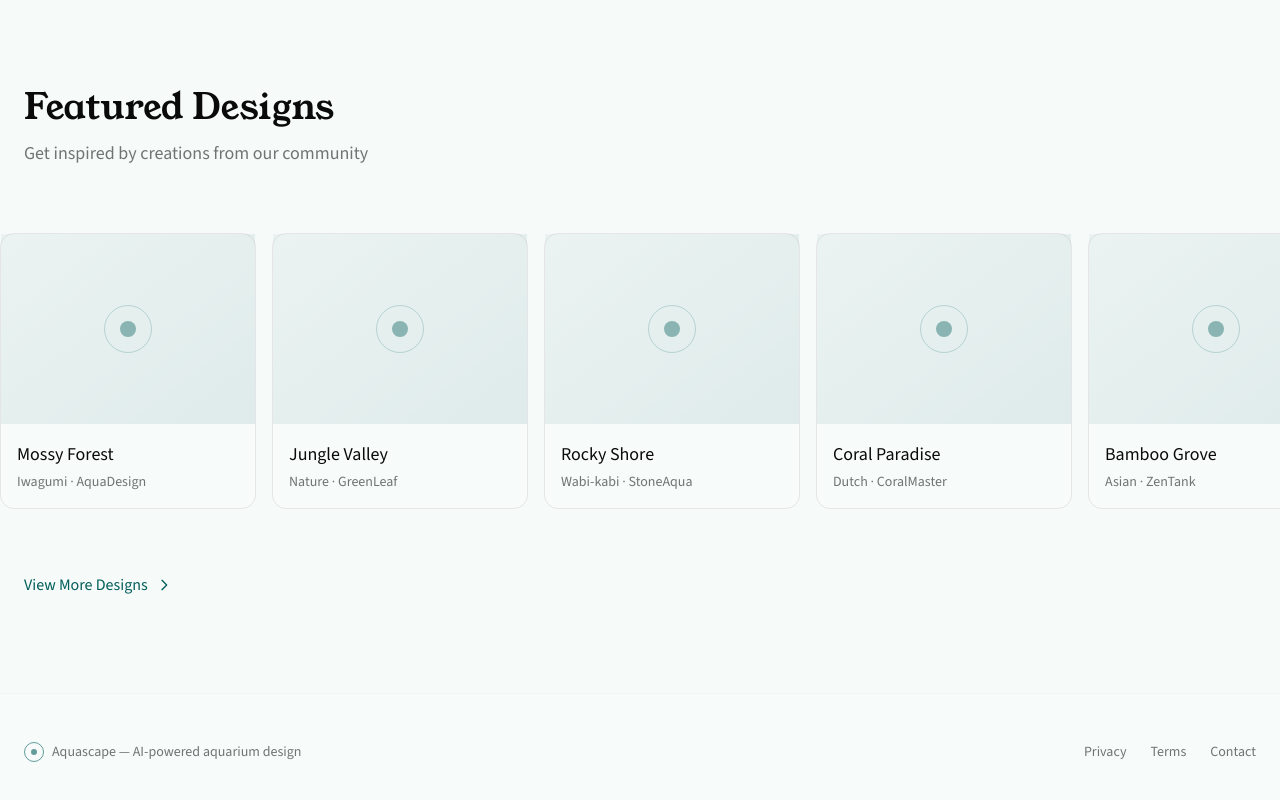
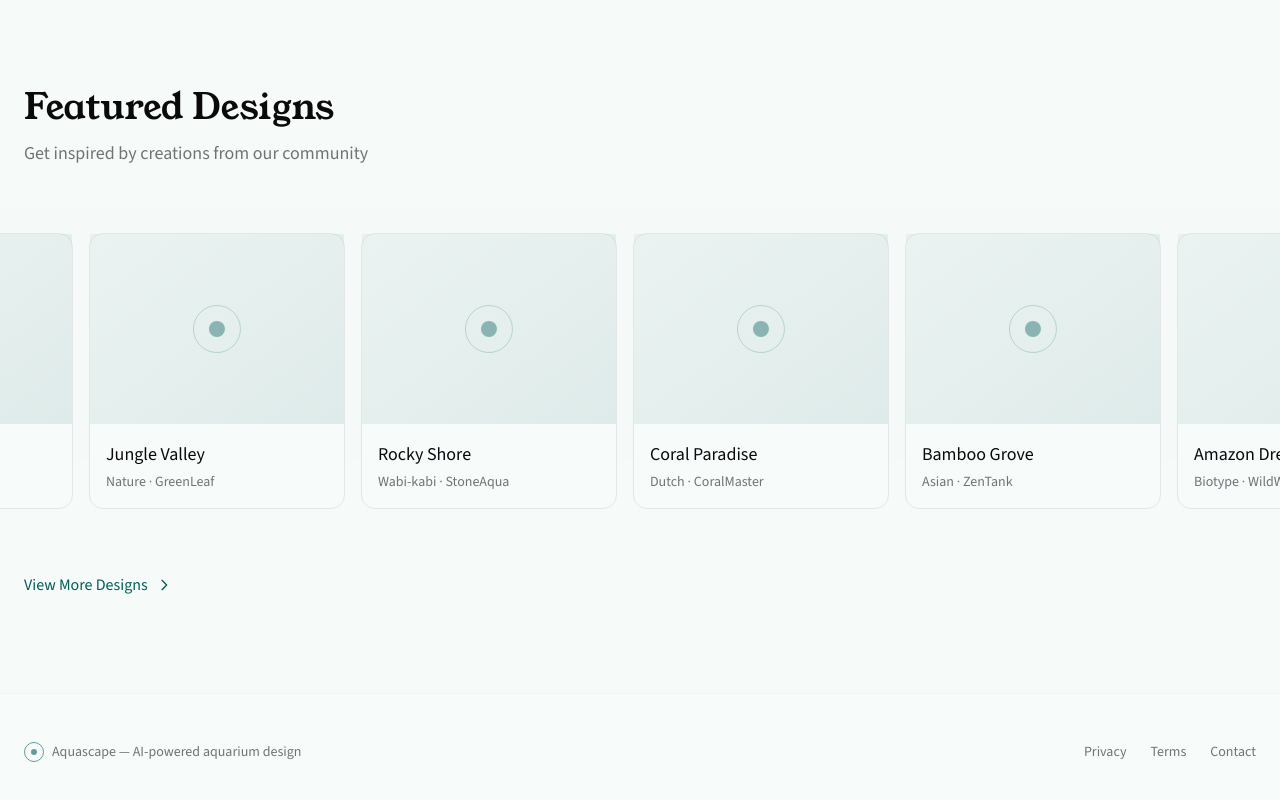
Before and after one commit to geyutong985-eng/aquascape, a Next.js app: page / in a window 1280 px wide. Shown: the part 810-1610 px from the top of the page. Built offline with nearby package versions, Linux system fonts and the light colour scheme.

Commit message:
fix: 添加 marquee 滚动动画

```diff
--- a/src/app/globals.css
+++ b/src/app/globals.css
@@ -178,6 +178,14 @@
   0% { transform: translateX(-100%); }
   100% { transform: translateX(100vw); }
 }
+@keyframes marquee {
+  0% { transform: translateX(0); }
+  100% { transform: translateX(-50%); }
+}
+.animate-marquee {
+  animation: marquee 20s linear infinite;
+}
+
 .animate-float {
   animation: float 3s ease-in-out infinite;
 }
```
